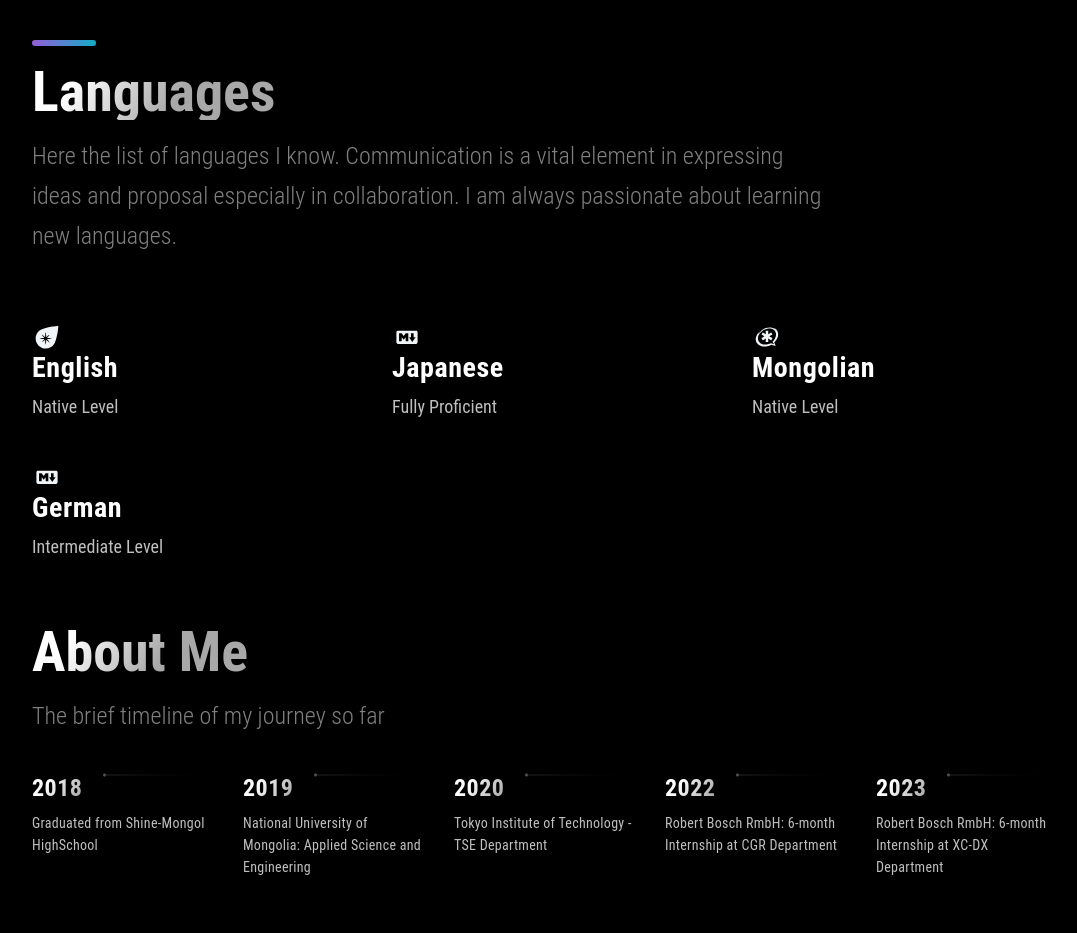
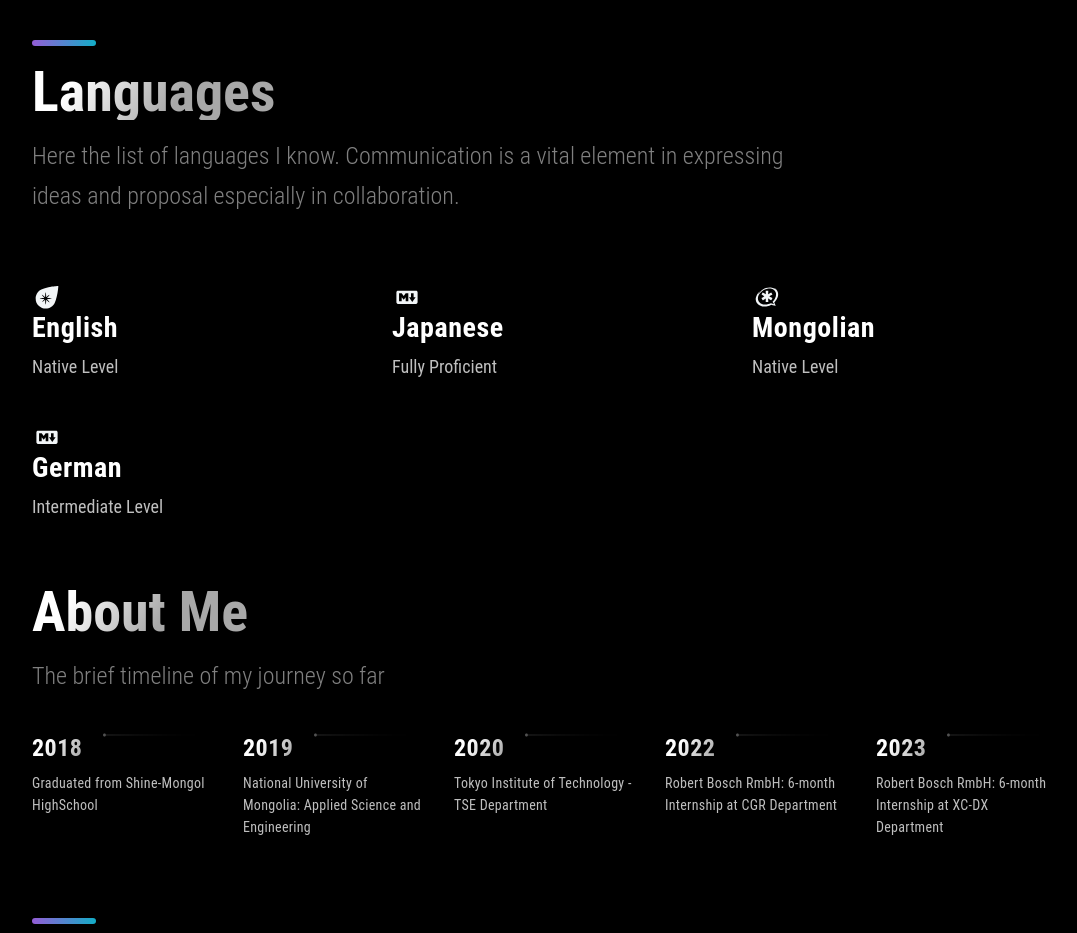
Before and after one commit to Rdnbt/ReactWeb, a Next.js app: page / in a window 1280 px wide. Shown: the part 3720-4653 px from the top of the page, without its empty margins (88-1165 px from the left). Built offline with nearby package versions, Linux system fonts and the light colour scheme; a web font is replaced by a local one.

Commit message:
Demo Change

```diff
--- a/src/components/Languages/Languages.js
+++ b/src/components/Languages/Languages.js
@@ -10,7 +10,7 @@ const Languages = () => (
         <br />
         <SectionTitle>Languages</SectionTitle>
         <SectionText>
-            Here the list of languages I know. Communication is a vital element in expressing ideas and proposal especially in collaboration. I am always passionate about learning new languages.
+            Here the list of languages I know. Communication is a vital element in expressing ideas and proposal especially in collaboration.
         </SectionText>
         <List>
             <ListItem>
```
